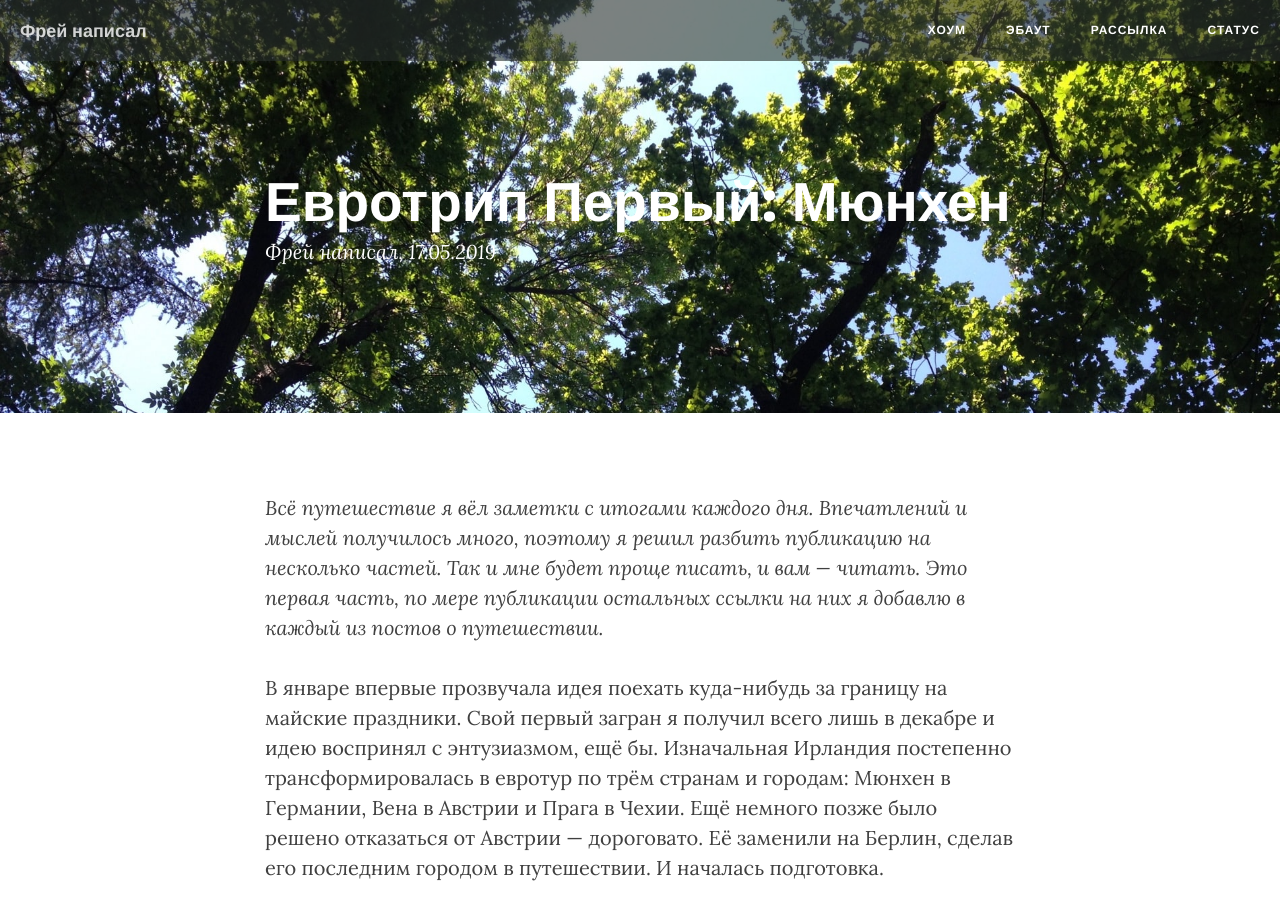
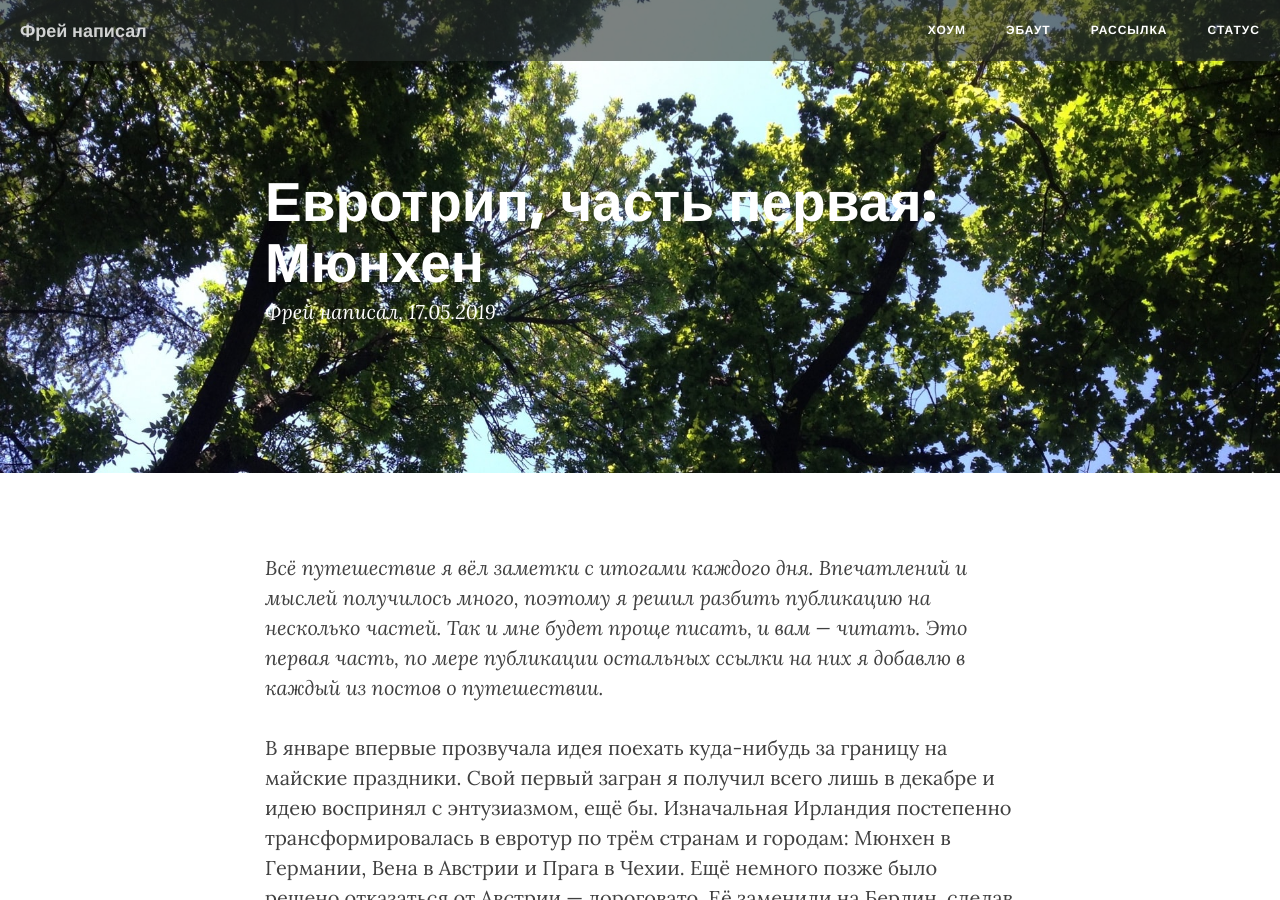
Before and after one commit to Freika/freika.github.io, a Jekyll site: the page built from _posts/2019-05-17-eurotrip-the-first-munich.md, in a window 1280 px wide and 900 px high. Built offline with Jekyll 4.4.1, drawn with Linux system fonts in a browser that asks for light colours; nearby versions of some CDN libraries; comment, search, counter and statistics services are not loaded.

Commit message:
Update title.

```diff
--- a/_posts/2019-05-17-eurotrip-the-first-munich.md
+++ b/_posts/2019-05-17-eurotrip-the-first-munich.md
@@ -1,6 +1,6 @@
 ---
 layout: post
-title: "Евротрип Первый: Мюнхен"
+title: "Евротрип, часть первая: Мюнхен"
 description: "Подготовка к поездке и что я видел в Мюнхене, часть первая из, вероятно, трёх."
 ---
 
```
